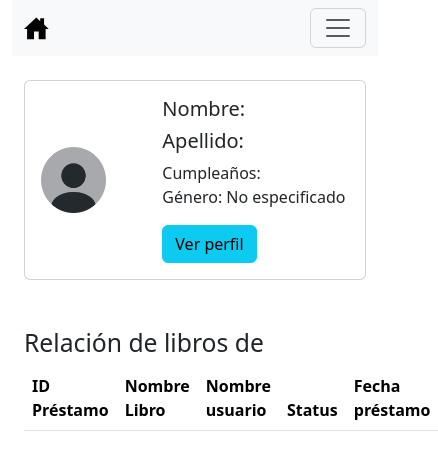
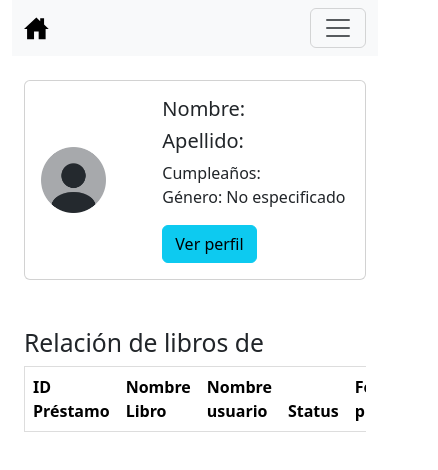
Before and after one commit to RichOmaar/sistema-prestamo-libros-ccl, a React (Vite) app: page /usuarios/1 in a window 390 px wide. Shown: the top 470 px of the page, 438 px wide, since content can reach past the window. Built offline with nearby package versions, Linux system fonts and the light colour scheme.

Commit message:
Corrrecion responsive

```diff
--- a/src/pages/UserDetail/UserDetail.jsx
+++ b/src/pages/UserDetail/UserDetail.jsx
@@ -49,6 +49,7 @@ const UserDetail = () => {
             </div>
             <div className="col-12 col-xl-6 col-lg-6 col-md-12 col-sm-12">
                 <h2>Relación de libros de {userData.name}</h2>
+                <div className="home">
                   <table className="table align-middle mb-0 bg-white">
                   <thead className="bg-light">
                       <tr>
@@ -68,6 +69,7 @@ const UserDetail = () => {
                 </div>
             </div>
         </div>
+    </div>
   );
 };
 
```
Lines whose indentation alone changed are shown as unchanged.
